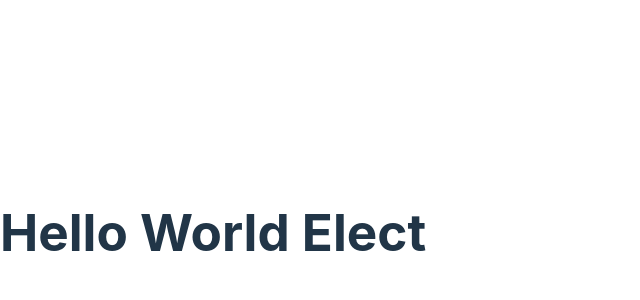
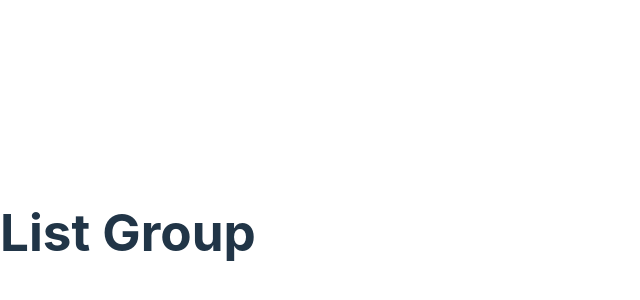
Before and after one commit to GodsElectAmin-del/react-app, a React (Vite) app: page / in a window 1280 px wide. Shown: the part 168-468 px from the top of the page, without its empty margins (0-640 px from the left). Built offline with nearby package versions, Linux system fonts and the light colour scheme.

Commit message:
starting to work on a ListGroup

```diff
--- a/src/App.tsx
+++ b/src/App.tsx
@@ -1,7 +1,8 @@
-import Message from './Message';
+//import Message from './Message';
+import ListGroup from './components/ListGroup';
 
 function App(){
-  return <div><Message/></div>
+  return <div><ListGroup/></div>
 }
 
-export default App
+export default App;
--- /dev/null
+++ b/src/components/ListGroup.tsx
@@ -0,0 +1,6 @@
+
+function ListGroup(){
+    return <h1>List Group</h1>;
+}
+
+export default ListGroup;
```
